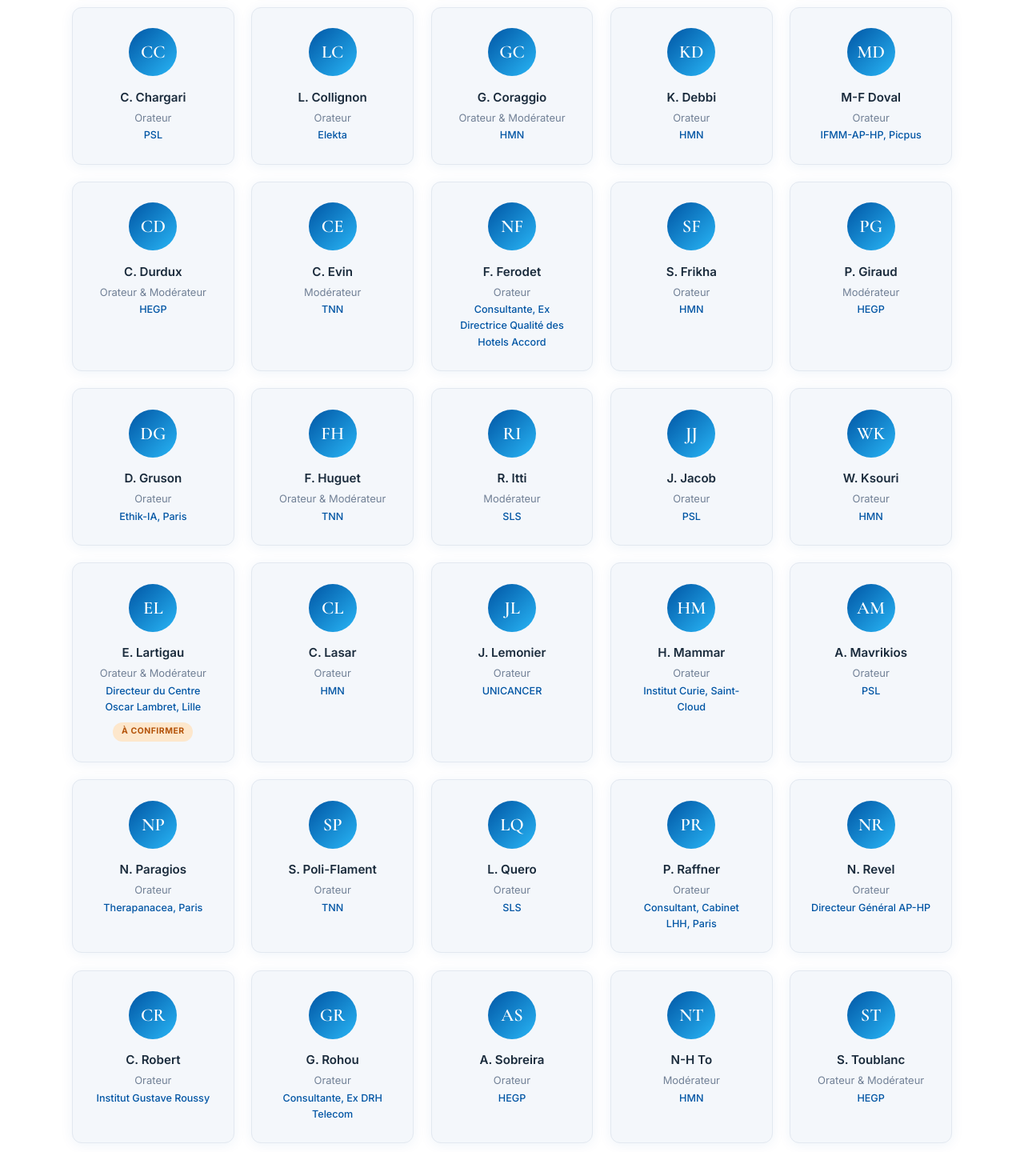
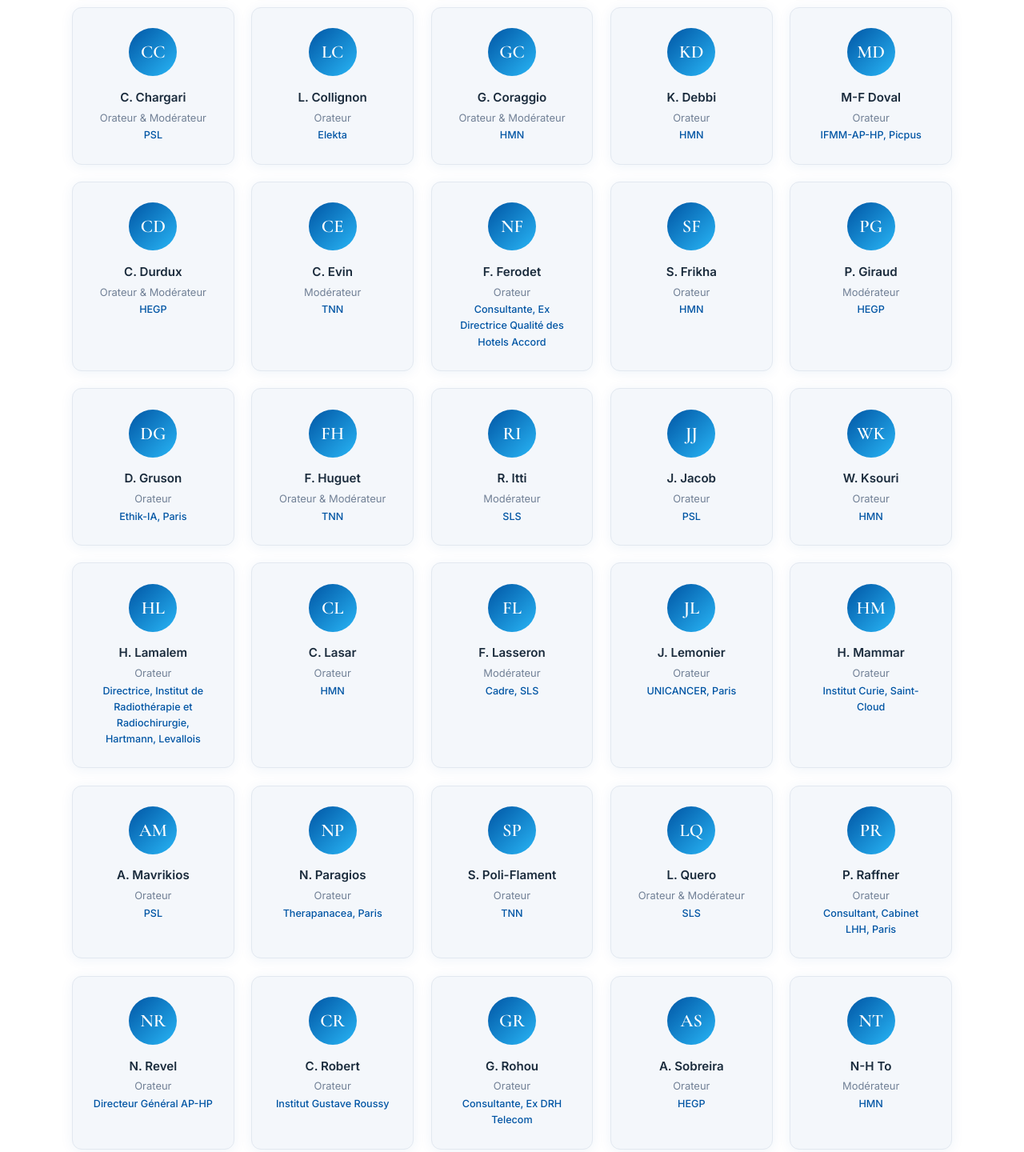
Before and after one commit to fadilachekiri-hue/RACORA, a plain HTML site: page index.html in a window 1280 px wide. Shown: the part 2660-4100 px from the top of the page at 80% size. Drawn offline with nearby package versions, Linux system fonts and the light colour scheme.

Commit message:
Mise à jour du programme Session III/IV selon le fichier Excel V6 (#31)
- Session III : modération mise à jour (Y. Belkacemi, F. Lasseron, C. Chargari
  remplacent Y. Belkacemi/E. Lartigau) ; le dernier créneau (pénurie RH) est
  désormais attribué à H. Lamalem (confirmée, retrait du "à confirmer")
- Session IV : ajout de L. Quero en co-modérateur
- J. Lemonier : précision "UNICANCER, Paris"
- Intervenants : retrait de la fiche E. Lartigau (plus dans le programme),
  ajout de H. Lamalem et F. Lasseron, mise à jour des titres de C. Chargari
  et L. Quero (Orateur & Modérateur)


Claude-Session: https://claude.ai/code/session_01JJcSma5zFDdzKKr5y4Gv4Y

Co-authored-by: Claude <noreply@anthropic.com>

```diff
--- a/index.html
+++ b/index.html
@@ -556,7 +556,7 @@ footer{background:#1A2B3C;padding:2.5rem 2rem;padding-bottom:calc(2.5rem + 56px)
       <div class="speaker-card"><div class="speaker-avatar">JB</div><div class="speaker-name">J‑E. Bibault</div><div class="speaker-title">Modérateur</div><div class="speaker-hospital">HEGP</div></div>
       <div class="speaker-card"><div class="speaker-avatar">GC</div><div class="speaker-name">G. Camprodon</div><div class="speaker-title">Orateur</div><div class="speaker-hospital">PSL</div></div>
       <div class="speaker-card"><div class="speaker-avatar">GC</div><div class="speaker-name">G. Chabin</div><div class="speaker-title">Orateur</div><div class="speaker-hospital">Varian</div></div>
-      <div class="speaker-card"><div class="speaker-avatar">CC</div><div class="speaker-name">C. Chargari</div><div class="speaker-title">Orateur</div><div class="speaker-hospital">PSL</div></div>
+      <div class="speaker-card"><div class="speaker-avatar">CC</div><div class="speaker-name">C. Chargari</div><div class="speaker-title">Orateur & Modérateur</div><div class="speaker-hospital">PSL</div></div>
       <div class="speaker-card"><div class="speaker-avatar">LC</div><div class="speaker-name">L. Collignon</div><div class="speaker-title">Orateur</div><div class="speaker-hospital">Elekta</div></div>
       <div class="speaker-card"><div class="speaker-avatar">GC</div><div class="speaker-name">G. Coraggio</div><div class="speaker-title">Orateur & Modérateur</div><div class="speaker-hospital">HMN</div></div>
       <div class="speaker-card"><div class="speaker-avatar">KD</div><div class="speaker-name">K. Debbi</div><div class="speaker-title">Orateur</div><div class="speaker-hospital">HMN</div></div>
@@ -571,14 +571,15 @@ footer{background:#1A2B3C;padding:2.5rem 2rem;padding-bottom:calc(2.5rem + 56px)
       <div class="speaker-card"><div class="speaker-avatar">RI</div><div class="speaker-name">R. Itti</div><div class="speaker-title">Modérateur</div><div class="speaker-hospital">SLS</div></div>
       <div class="speaker-card"><div class="speaker-avatar">JJ</div><div class="speaker-name">J. Jacob</div><div class="speaker-title">Orateur</div><div class="speaker-hospital">PSL</div></div>
       <div class="speaker-card"><div class="speaker-avatar">WK</div><div class="speaker-name">W. Ksouri</div><div class="speaker-title">Orateur</div><div class="speaker-hospital">HMN</div></div>
-      <div class="speaker-card"><div class="speaker-avatar">EL</div><div class="speaker-name">E. Lartigau</div><div class="speaker-title">Orateur & Modérateur</div><div class="speaker-hospital">Directeur du Centre Oscar Lambret, Lille</div><span class="speaker-status">À confirmer</span></div>
+      <div class="speaker-card"><div class="speaker-avatar">HL</div><div class="speaker-name">H. Lamalem</div><div class="speaker-title">Orateur</div><div class="speaker-hospital">Directrice, Institut de Radiothérapie et Radiochirurgie, Hartmann, Levallois</div></div>
       <div class="speaker-card"><div class="speaker-avatar">CL</div><div class="speaker-name">C. Lasar</div><div class="speaker-title">Orateur</div><div class="speaker-hospital">HMN</div></div>
-      <div class="speaker-card"><div class="speaker-avatar">JL</div><div class="speaker-name">J. Lemonier</div><div class="speaker-title">Orateur</div><div class="speaker-hospital">UNICANCER</div></div>
+      <div class="speaker-card"><div class="speaker-avatar">FL</div><div class="speaker-name">F. Lasseron</div><div class="speaker-title">Modérateur</div><div class="speaker-hospital">Cadre, SLS</div></div>
+      <div class="speaker-card"><div class="speaker-avatar">JL</div><div class="speaker-name">J. Lemonier</div><div class="speaker-title">Orateur</div><div class="speaker-hospital">UNICANCER, Paris</div></div>
       <div class="speaker-card"><div class="speaker-avatar">HM</div><div class="speaker-name">H. Mammar</div><div class="speaker-title">Orateur</div><div class="speaker-hospital">Institut Curie, Saint-Cloud</div></div>
       <div class="speaker-card"><div class="speaker-avatar">AM</div><div class="speaker-name">A. Mavrikios</div><div class="speaker-title">Orateur</div><div class="speaker-hospital">PSL</div></div>
       <div class="speaker-card"><div class="speaker-avatar">NP</div><div class="speaker-name">N. Paragios</div><div class="speaker-title">Orateur</div><div class="speaker-hospital">Therapanacea, Paris</div></div>
       <div class="speaker-card"><div class="speaker-avatar">SP</div><div class="speaker-name">S. Poli-Flament</div><div class="speaker-title">Orateur</div><div class="speaker-hospital">TNN</div></div>
-      <div class="speaker-card"><div class="speaker-avatar">LQ</div><div class="speaker-name">L. Quero</div><div class="speaker-title">Orateur</div><div class="speaker-hospital">SLS</div></div>
+      <div class="speaker-card"><div class="speaker-avatar">LQ</div><div class="speaker-name">L. Quero</div><div class="speaker-title">Orateur & Modérateur</div><div class="speaker-hospital">SLS</div></div>
       <div class="speaker-card"><div class="speaker-avatar">PR</div><div class="speaker-name">P. Raffner</div><div class="speaker-title">Orateur</div><div class="speaker-hospital">Consultant, Cabinet LHH, Paris</div></div>
       <div class="speaker-card"><div class="speaker-avatar">NR</div><div class="speaker-name">N. Revel</div><div class="speaker-title">Orateur</div><div class="speaker-hospital">Directeur Général AP-HP</div></div>
       <div class="speaker-card"><div class="speaker-avatar">CR</div><div class="speaker-name">C. Robert</div><div class="speaker-title">Orateur</div><div class="speaker-hospital">Institut Gustave Roussy</div></div>
@@ -657,7 +658,7 @@ footer{background:#1A2B3C;padding:2.5rem 2rem;padding-bottom:calc(2.5rem + 56px)
           <span class="prog-type t-session">Conférence</span>
           <div class="prog-content">
             Le modèle organisationnel et perspectives de la recherche à UNICANCER
-            <span class="prog-speaker">J. Lemonier (UNICANCER)</span>
+            <span class="prog-speaker">J. Lemonier (UNICANCER, Paris)</span>
           </div>
         </div>
       </div>
@@ -762,7 +763,7 @@ footer{background:#1A2B3C;padding:2.5rem 2rem;padding-bottom:calc(2.5rem + 56px)
       <div class="session-header sh-green">
         <div class="session-header-inner">
           <span class="session-title-text">SESSION III — Session gestion humaine et qualité relationnelle au travail</span>
-          <span class="session-partner">Modération : Y. Belkacemi (HMN) · E. Lartigau (COL)</span>
+          <span class="session-partner">Modération : Y. Belkacemi (HMN) · F. Lasseron (Cadre, SLS) · C. Chargari (PSL)</span>
         </div>
       </div>
       <div class="session-items">
@@ -803,7 +804,7 @@ footer{background:#1A2B3C;padding:2.5rem 2rem;padding-bottom:calc(2.5rem + 56px)
           <span class="prog-type t-session">Conférence</span>
           <div class="prog-content">
             Quelle gestion de la pénurie des RH et quels leviers pour attirer et fidéliser les talents ? Quelques exemples à l'AP-HP
-            <span class="prog-speaker">E. Lartigau (Directeur du Centre Oscar Lambret, Lille) (à confirmer)</span>
+            <span class="prog-speaker">H. Lamalem (Directrice, Institut de Radiothérapie et Radiochirurgie, Hartmann, Levallois)</span>
           </div>
         </div>
       </div>
@@ -822,7 +823,7 @@ footer{background:#1A2B3C;padding:2.5rem 2rem;padding-bottom:calc(2.5rem + 56px)
       <div class="session-header sh-warm">
         <div class="session-header-inner">
           <span class="session-title-text">SESSION IV — Session Radiothérapie de haute technicité : Stéréotaxie et ré-irradiation</span>
-          <span class="session-partner">Modération : C. Durdux (HEGP) · R. Itti (SLS)</span>
+          <span class="session-partner">Modération : C. Durdux (HEGP) · R. Itti (SLS) · L. Quero (SLS)</span>
         </div>
       </div>
       <div class="session-items">
```
